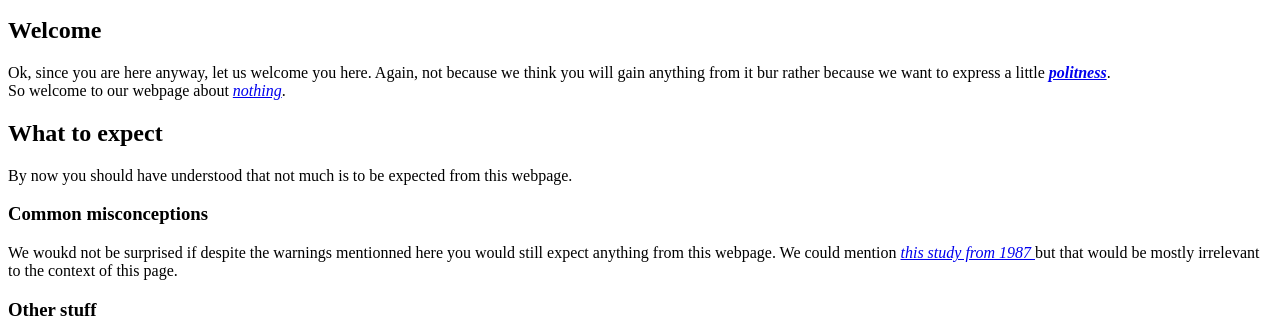
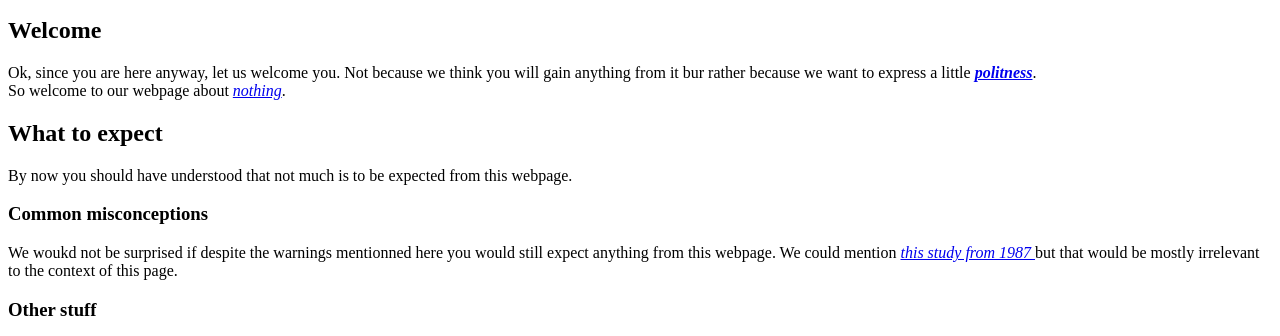
Before and after one commit to etienne-bourganel/sample_website, a plain HTML site: page index.html in a window 1280 px wide. Shown: the part 752-1088 px from the top of the page. Drawn offline with Linux system fonts and the light colour scheme.

Commit message:
Fix typos

```diff
--- a/index.html
+++ b/index.html
@@ -34,7 +34,7 @@
   </p>
   </p>
   <h2>Welcome</h2>
-  <p>Ok, since you are here anyway, let us welcome you here. Again, not because we think you will gain anything from it bur rather because we want to express a little <a href="https://en.wikipedia.org/wiki/Politeness" target="_blank"
+  <p>Ok, since you are here anyway, let us welcome you. Not because we think you will gain anything from it bur rather because we want to express a little <a href="https://en.wikipedia.org/wiki/Politeness" target="_blank"
       rel="noopener"><strong><em>politness</em></strong></a>.
     <br>
     So welcome to our webpage about <a href="https://en.wikipedia.org/wiki/Nothing" target="_blank" rel="noopener"><em>nothing</em></a>.
```
Also changed, not shown: moby_dick.html (+1 -1 lines).
